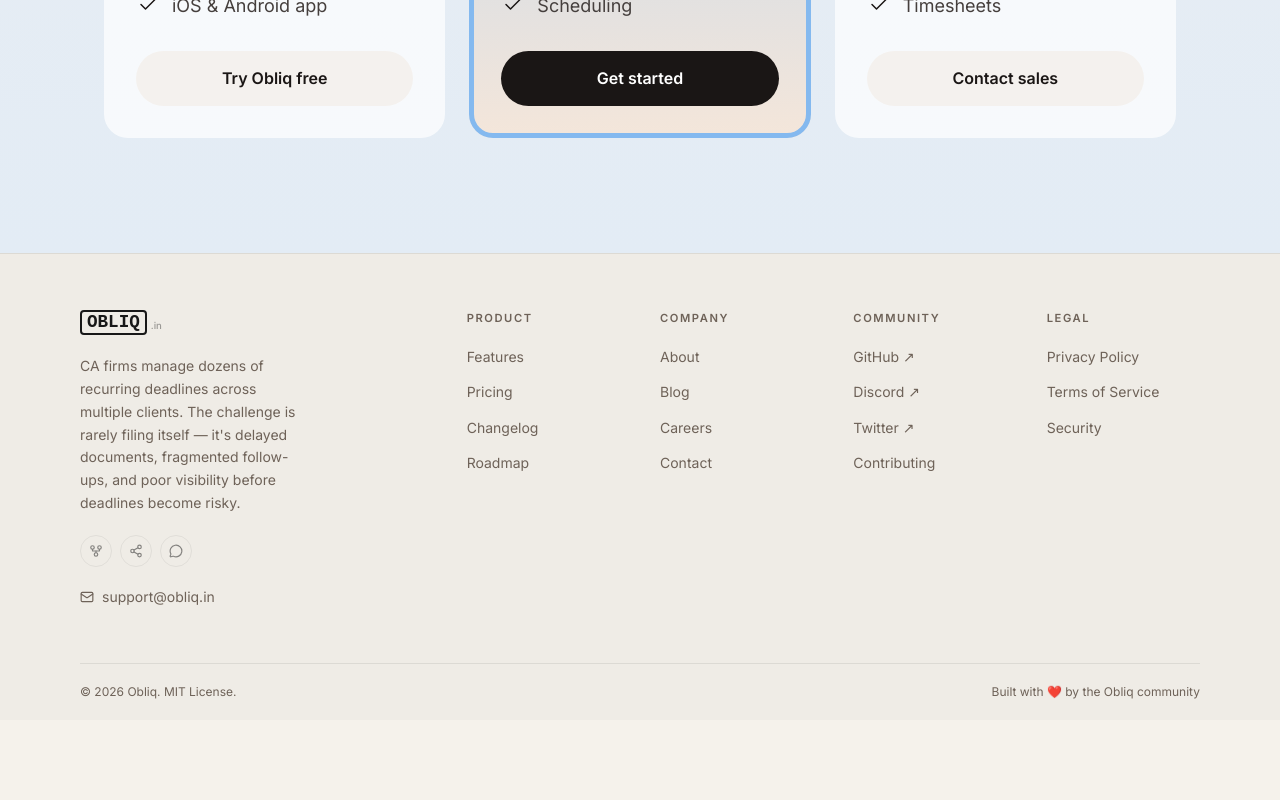
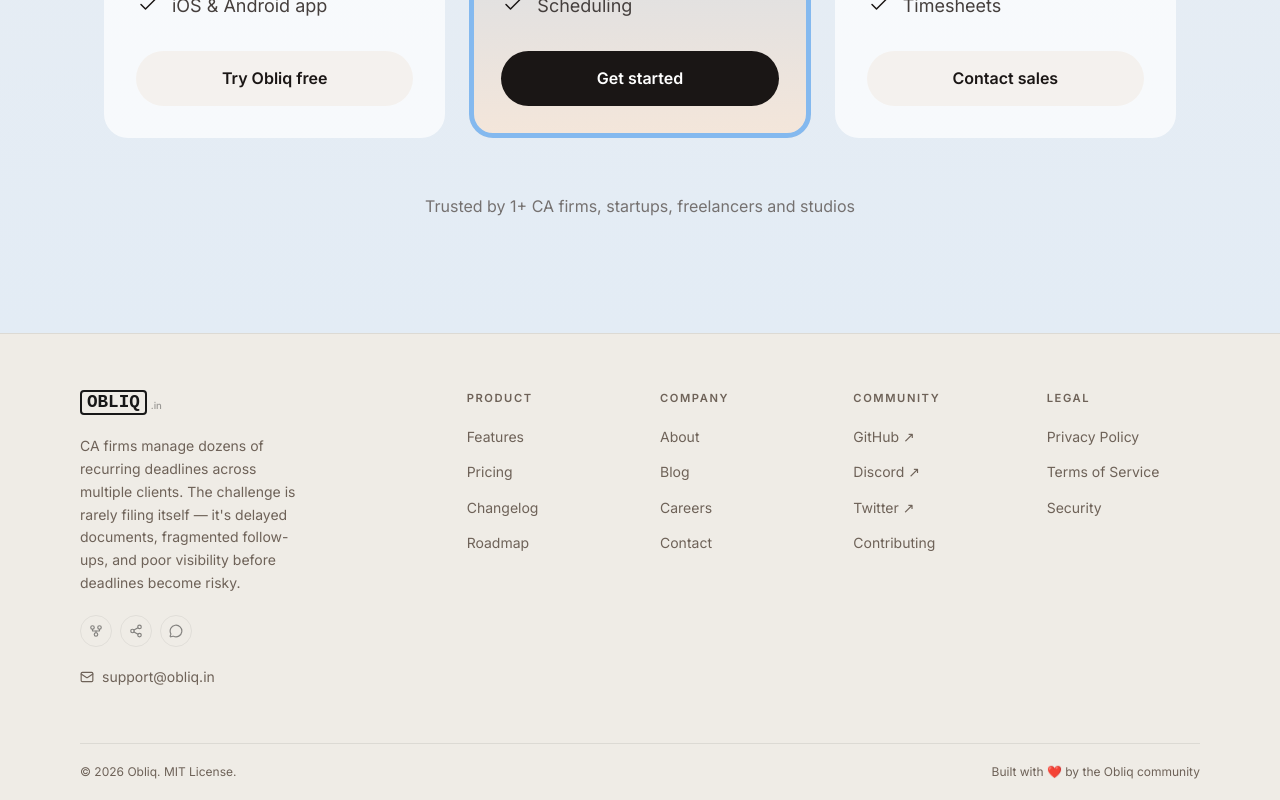
Before and after one commit to AubaidAhmedSaiyed/OBLIQ-Website, a Next.js app: page / in a window 1280 px wide. Shown: the part 3283-4083 px from the top of the page. Before the commit the page ends 4003 px from the top, so only its background shows below. Built offline with nearby package versions, Linux system fonts and the light colour scheme; a web font is replaced by a local one.

Commit message:
feat: add trusted-by line under pricing cards

```diff
--- a/src/app/globals.css
+++ b/src/app/globals.css
@@ -36,6 +36,7 @@
   /* ── Pricing (matches obliqq.framer.ai) ── */
   --ink:         #1a1615;
   --ink-soft:    #453f3d;
+  --ink-muted:   #757170;
   --pill:        #f4f1ee;
   --pill-hover:  #ebe6e1;
   --sky-card:    #b7d5f1;
--- a/src/components/sections/pricing.tsx
+++ b/src/components/sections/pricing.tsx
@@ -37,6 +37,10 @@
             ))}
           </div>
         </BillingProvider>
+
+        <p className="text-center font-rounded text-base leading-6 text-[var(--ink-muted)]">
+          Trusted by 1+ CA firms, startups, freelancers and studios
+        </p>
       </div>
     </section>
   );
```
